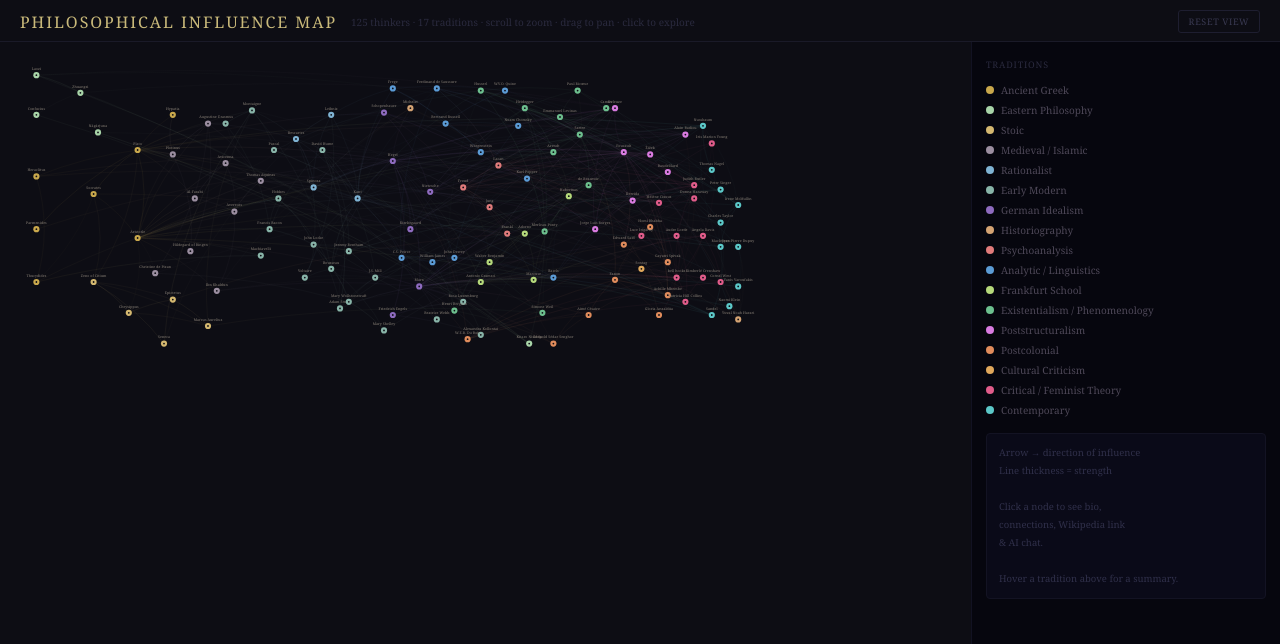
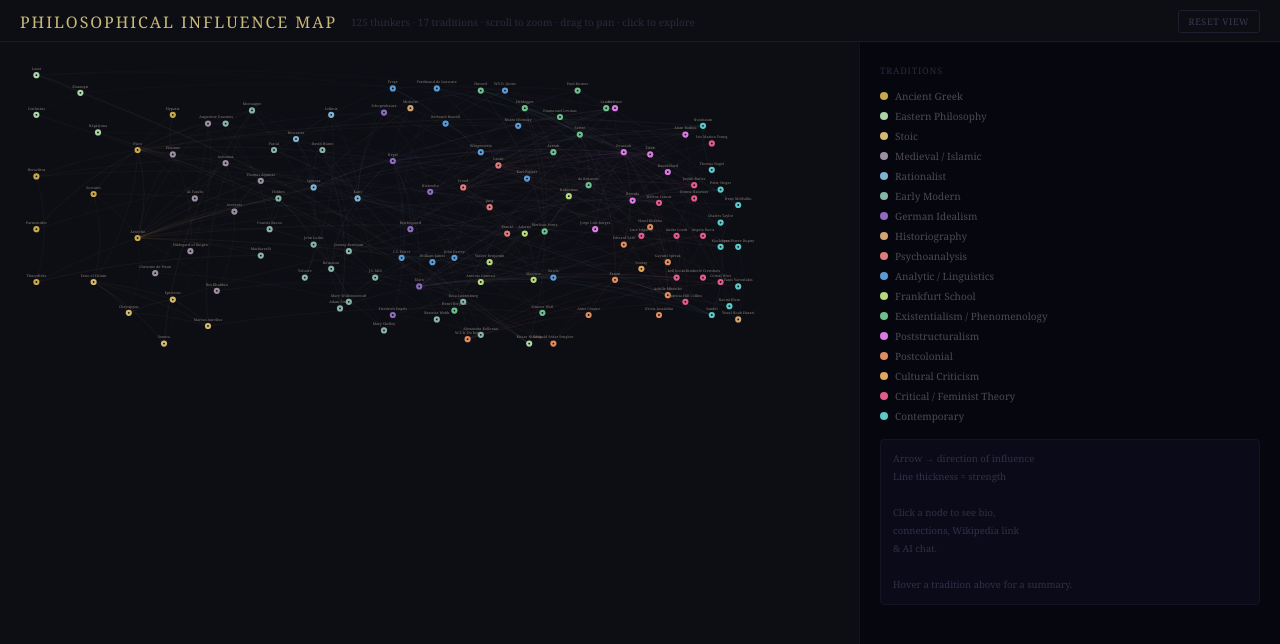
Before and after one commit to curium-247/philosopher-map, a React (Create React App) app: page / in a window 1280 px wide. Shown: the top 644 px of the page. Built offline with nearby package versions, Linux system fonts and the light colour scheme.

Commit message:
Update App.js
Size of sidebar update

```diff
--- a/src/App.js
+++ b/src/App.js
@@ -1173,8 +1173,8 @@ Answer the user's question clearly and engagingly. Be concise but substantive
         </div>
 
         {/* Sidebar */}
-        <div style={{ width:280, borderLeft:"1px solid #121222", padding:"16px 14px",
-                      overflowY:"auto", background:"#06060e", flexShrink:0 }}>
+        <div style={{ width:380, borderLeft:"1px solid #121222", padding:"22px 20px",
+                      overflowY:"auto", background:"#06060e", flexShrink:0, fontSize:13 }}>
         {!activePhil ? (
   <>
     <p style={{ color:"#2a2a3e", fontSize:9, letterSpacing:"0.09em",
```
